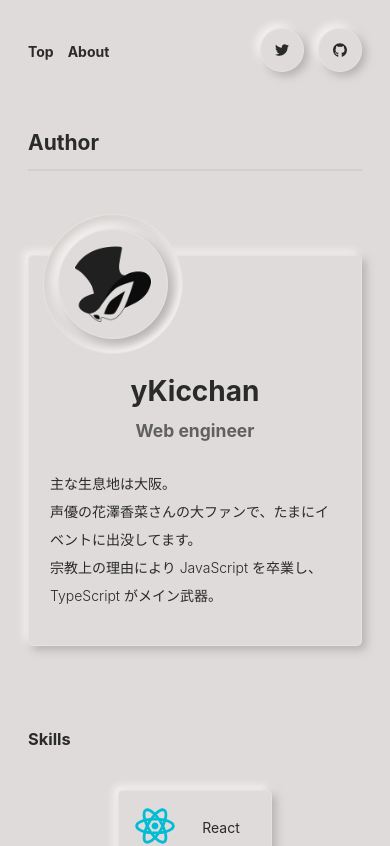
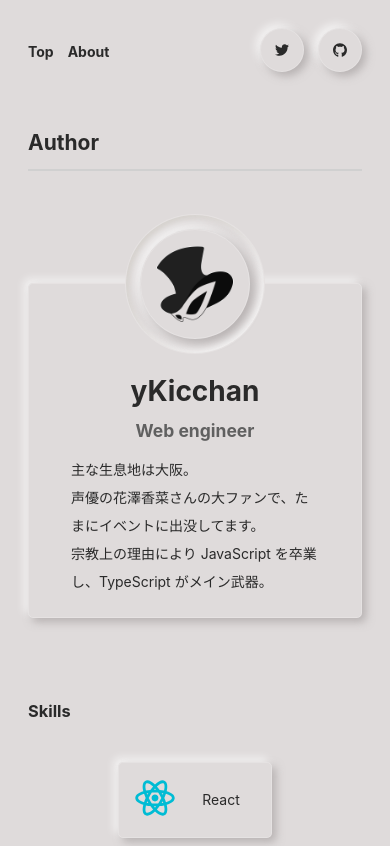
Before and after one commit to yKicchan/BLOG, a Next.js app: page /about in a window 390 px wide. Shown: the top 846 px of the page. Built offline with nearby package versions, Linux system fonts and the light colour scheme.

Commit message:
update: about Author デザイン調整

```diff
--- a/src/components/organisms/Profile/styles.module.scss
+++ b/src/components/organisms/Profile/styles.module.scss
@@ -7,7 +7,7 @@
 }
 
 .imageWrapper {
-  margin: -3rem 0 0 1rem;
+  margin: -5rem 0 0 2rem;
   padding: 1rem;
   border-radius: 50%;
   width: 10rem;
@@ -28,7 +28,7 @@
 }
 
 .content {
-  padding: 1.5rem;
+  padding: 1.5rem 3rem;
   display: flex;
   justify-content: space-between;
 }
@@ -48,12 +48,15 @@
 }
 
 .bio {
-  margin-left: 2rem;
+  margin: 0 0 0 2rem;
   line-height: 2;
-  font-weight: 300;
 }
 
 @media screen and (max-width: 480px) {
+  .imageWrapper {
+    margin: -5rem auto 0;
+  }
+
   .content {
     flex-direction: column;
   }
--- a/src/pages/about/styles.module.scss
+++ b/src/pages/about/styles.module.scss
@@ -1,5 +1,5 @@
 .profileTitle {
-  margin: 0 auto 6rem;
+  margin: 0 auto 8rem;
   padding-bottom: 1rem;
   border-bottom: 2px solid var(--separator-color);
   max-width: 50rem;
```
